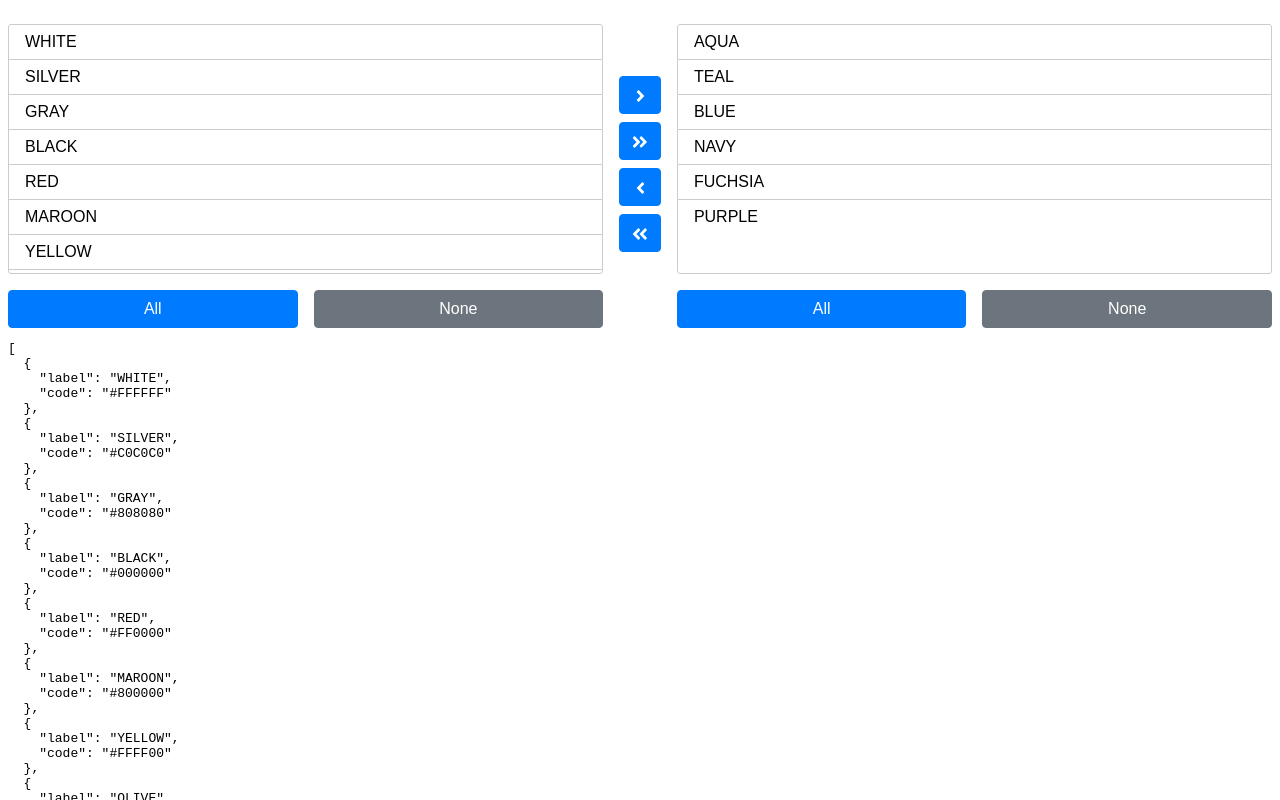
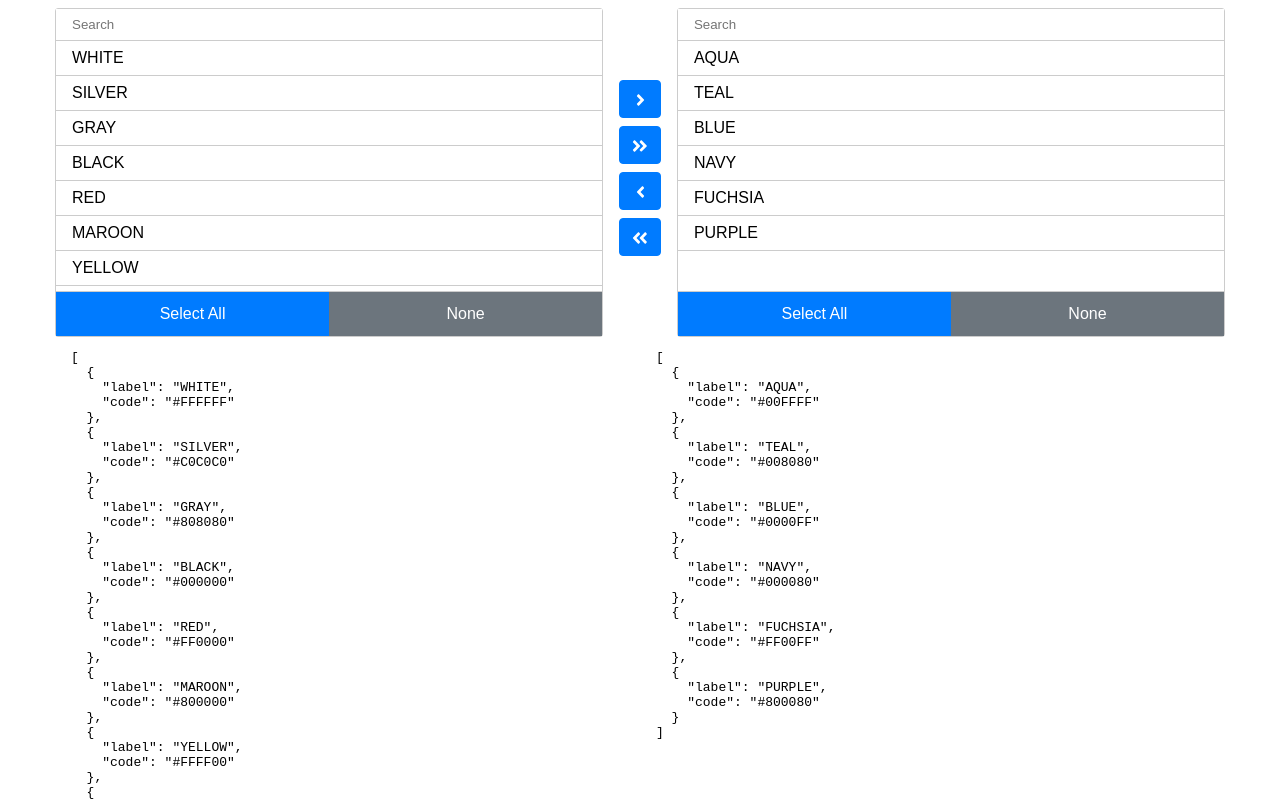
Before and after one commit to VigneshwarSridharan/dual-listbox-vue, a Vue app: page / in a window 1280 px wide. Shown: the top 800 px of the page. Built offline with nearby package versions, Linux system fonts and the light colour scheme.

Commit message:
Adding search and clear option

```diff
--- a/package.json
+++ b/package.json
@@ -25,6 +25,8 @@
     "babel-eslint": "^10.0.1",
     "eslint": "^5.8.0",
     "eslint-plugin-vue": "^5.0.0",
+    "node-sass": "^4.12.0",
+    "sass-loader": "^7.1.0",
     "vue-template-compiler": "^2.5.21"
   },
   "eslintConfig": {
--- a/public/index.html
+++ b/public/index.html
@@ -15,7 +15,7 @@
       rel="stylesheet"
       href="https://stackpath.bootstrapcdn.com/font-awesome/4.7.0/css/font-awesome.min.css"
     /> -->
-    <title>codesandbox</title>
+    <title>Dual Listbox view</title>
   </head>
   <body>
     <noscript>
--- a/src/App.vue
+++ b/src/App.vue
@@ -1,7 +1,12 @@
 <template>
   <div id="app">
     <div class="container mt-3">
-      <DualListBox :source="source" :destination="destination" v-on:onChangeList="onChangeList"/>
+      <DualListBox
+        :source="source"
+        :destination="destination"
+        label="label"
+        @onChangeList="onChangeList"
+      />
       <div class="row">
         <div class="col-sm-6">
           <pre>{{source}}</pre>
@@ -43,4 +48,16 @@ export default {
 </script>
 
 <style>
+.container {
+  max-width: 1170px;
+  margin: 0 auto;
+}
+
+.row {
+  display: flex;
+}
+.col-sm-6 {
+  padding: 0 1rem;
+  width: 100%;
+}
 </style>
--- /dev/null
+++ b/src/assets/style.css
@@ -0,0 +1,101 @@
+*,
+*::before,
+*::after {
+  box-sizing: border-box;
+}
+
+.list-box-wrapper {
+  font-family: sans-serif;
+  width: 100%;
+  display: flex;
+  align-items: center;
+}
+.list-box-wrapper > div {
+  flex: 1;
+}
+.list-box-wrapper .list-box-item {
+  border: solid 1px #cccccc;
+  border-radius: 3px;
+}
+.list-box-wrapper .list-box-item .search-box {
+  border-bottom: solid 1px #cccccc;
+  position: relative;
+}
+.list-box-wrapper .list-box-item .search-box input {
+  border: none;
+  width: 100%;
+  padding: 0.5rem 1rem;
+}
+.list-box-wrapper .list-box-item .search-box .clear-search {
+  position: absolute;
+  padding: 0.5rem;
+  right: 0;
+  top: 0;
+  cursor: pointer;
+  font-weight: bold;
+  color: #e74c3c;
+}
+.list-box-wrapper .list-box-item .list-box {
+  height: 250px;
+  overflow: auto;
+  list-style: none;
+  padding: 0;
+  margin: 0;
+}
+.list-box-wrapper .list-box-item .list-box .list-item {
+  padding: 0.5rem 1rem;
+  border-bottom: solid 1px #cccccc;
+  cursor: pointer;
+}
+.list-box-wrapper .list-box-item .bulk-action {
+  display: flex;
+  border-top: solid 1px #cccccc;
+  text-align: center;
+}
+.list-box-wrapper .list-box-item .bulk-action .select-all {
+  width: 100%;
+  padding: 0.8rem;
+  background-color: #007bff;
+  color: #fff;
+}
+.list-box-wrapper .list-box-item .bulk-action .deselect-all {
+  width: 100%;
+  padding: 0.8rem;
+  background-color: #6c757d;
+  color: #fff;
+}
+.list-box-wrapper .actions {
+  flex-grow: 0;
+  padding: 0 1rem;
+}
+.list-box-wrapper .actions .btn-action {
+  margin-bottom: 0.5rem;
+}
+
+.btn-action {
+  display: inline-block;
+  font-weight: 400;
+  color: #212529;
+  text-align: center;
+  vertical-align: middle;
+  -webkit-user-select: none;
+  -moz-user-select: none;
+  -ms-user-select: none;
+  user-select: none;
+  background-color: transparent;
+  border: 1px solid transparent;
+  padding: 0.375rem 0.75rem;
+  font-size: 1rem;
+  line-height: 1.5;
+  border-radius: 0.25rem;
+  transition: color 0.15s ease-in-out, background-color 0.15s ease-in-out, border-color 0.15s ease-in-out, box-shadow 0.15s ease-in-out;
+  display: block;
+  width: 100%;
+  color: #fff;
+  background-color: #007bff;
+  border-color: #007bff;
+  cursor: pointer;
+}
+.btn-action svg {
+  vertical-align: middle;
+}
--- /dev/null
+++ b/src/assets/style.scss
@@ -0,0 +1,103 @@
+*,
+*::before,
+*::after {
+  box-sizing: border-box;
+}
+.list-box-wrapper {
+  font-family: sans-serif;
+  width: 100%;
+  display: flex;
+  align-items: center;
+  & > div {
+    flex: 1;
+  }
+  .list-box-item {
+    border: solid 1px #cccccc;
+    border-radius: 3px;
+    .search-box {
+      border-bottom: solid 1px #cccccc;
+      position: relative;
+      input {
+        border: none;
+        width: 100%;
+        padding: 0.5rem 1rem;
+      }
+      .clear-search {
+        position: absolute;
+        padding: .5rem;
+        right: 0;
+        top: 0;
+        cursor: pointer;
+        font-weight: bold;
+        color: #e74c3c;
+      }
+    }
+    .list-box {
+      height: 250px;
+      overflow: auto;
+      list-style: none;
+      padding: 0;
+      margin: 0;
+      .list-item {
+        padding: 0.5rem 1rem;
+        border-bottom: solid 1px #cccccc;
+        cursor: pointer;
+        // &:last-child {
+        //   border: none;
+        // }
+      }
+    }
+    .bulk-action {
+      display: flex;
+      border-top: solid 1px #cccccc;
+      text-align: center;
+      .select-all {
+        width: 100%;
+        padding:0.8rem;
+        background-color: #007bff;
+        color: #fff;
+      }
+      .deselect-all {
+        width: 100%;
+        padding:0.8rem;
+        background-color: #6c757d;
+        color: #fff;
+      }
+    }
+  }
+  .actions {
+    flex-grow: 0;
+    padding: 0 1rem;
+    .btn-action {
+      margin-bottom: 0.5rem;
+    }
+  }
+}
+.btn-action {
+  display: inline-block;
+  font-weight: 400;
+  color: #212529;
+  text-align: center;
+  vertical-align: middle;
+  -webkit-user-select: none;
+  -moz-user-select: none;
+  -ms-user-select: none;
+  user-select: none;
+  background-color: transparent;
+  border: 1px solid transparent;
+  padding: 0.375rem 0.75rem;
+  font-size: 1rem;
+  line-height: 1.5;
+  border-radius: 0.25rem;
+  transition: color 0.15s ease-in-out, background-color 0.15s ease-in-out, border-color 0.15s ease-in-out,
+    box-shadow 0.15s ease-in-out;
+  display: block;
+  width: 100%;
+  color: #fff;
+  background-color: #007bff;
+  border-color: #007bff;
+  cursor: pointer;
+  svg {
+    vertical-align: middle;
+  }
+}
--- a/src/components/DualListBox.vue
+++ b/src/components/DualListBox.vue
@@ -1,18 +1,31 @@
 <template>
   <div class="list-box-wrapper">
-    <div>
+    <div class="list-box-item">
+      <div class="search-box">
+        <input v-model="searchSource" type="text" placeholder="Search" />
+        <div
+          v-if="searchSource"
+          class="clear-search"
+          title="Clear Search"
+          @click=" searchSource='' "
+        >&times;</div>
+      </div>
       <ul class="list-box">
         <li
-          v-for="(item,key) in source"
+          v-for="(item,key) in source.filter(item => item[label in item ? label : 'label'].toLowerCase().includes(searchSource.toLowerCase()))"
           v-bind:key="key"
           class="list-item"
           v-bind:style="{backgroundColor: item.selected ? '#eeeeee':''}"
           @click="selectSource(key)"
-        >{{item.label}}</li>
+        >{{item[label in item ? label : 'label']}}</li>
+        <li
+          v-if="source.filter(item => item[label in item ? label : 'label'].toLowerCase().includes(searchSource.toLowerCase())).length == 0 && source.length"
+          class="list-item"
+        >No results found</li>
       </ul>
       <div class="bulk-action">
-        <div class="btn-action select-all" @click="selectAllSource">All</div>
-        <div class="btn-action deselect-all" @click="deSelectAllSource">None</div>
+        <div class="select-all" @click="selectAllSource">Select All</div>
+        <div class="deselect-all" @click="deSelectAllSource">None</div>
       </div>
     </div>
     <div class="actions">
@@ -49,19 +62,32 @@
         </svg>
       </div>
     </div>
-    <div>
+    <div class="list-box-item">
+      <div class="search-box">
+        <input v-model="searchDestination" type="text" placeholder="Search" />
+        <div
+          v-if="searchDestination"
+          class="clear-search"
+          title="Clear Search"
+          @click=" searchDestination='' "
+        >&times;</div>
+      </div>
       <ul class="list-group list-group-flush border rounded list-box">
         <li
-          v-for="(item,key) in destination"
+          v-for="(item,key) in destination.filter(item => item[label in item ? label : 'label'].toLowerCase().includes(searchDestination.toLowerCase()))"
           v-bind:key="key"
           class="list-item"
           v-bind:style="{backgroundColor: item.selected ? '#f5f5f5':''}"
           @click="selectDestination(key)"
-        >{{item.label}}</li>
+        >{{item[label in item ? label : 'label']}}</li>
+        <li
+          v-if="destination.filter(item => item[label in item ? label : 'label'].toLowerCase().includes(searchDestination.toLowerCase())).length == 0 && destination.length"
+          class="list-item"
+        >No results found</li>
       </ul>
       <div class="bulk-action">
-        <div class="btn-action select-all" @click="selectAllDestination">All</div>
-        <div class="btn-action deselect-all" @click="deSelectAllDestination">None</div>
+        <div class="select-all" @click="selectAllDestination">Select All</div>
+        <div class="deselect-all" @click="deSelectAllDestination">None</div>
       </div>
     </div>
   </div>
@@ -72,29 +98,36 @@ import angleRight from "../assets/angle-right-solid.svg";
 import angleLeft from "../assets/angle-left-solid.svg";
 import angleDoubleLeft from "../assets/angle-double-left-solid.svg";
 import angleDoubleRight from "../assets/angle-double-right-solid.svg";
+import "../assets/style.css";
 
 export default {
   props: {
     source: Array,
-    destination: Array
+    destination: Array,
+    label: String
   },
   data: function() {
     return {
       angleRight,
       angleLeft,
       angleDoubleLeft,
-      angleDoubleRight
+      angleDoubleRight,
+      searchSource: "",
+      searchDestination: ""
     };
   },
   methods: {
     moveDestination: function() {
       let selected = this.source.filter(f => f.selected);
+      if (!selected.length) return;
       selected = selected.map(item => ({
         ...item,
         selected: false
       }));
       let destination = [...selected, ...this.destination];
       let source = this.source.filter(f => !f.selected);
+      this.searchSource = "";
+      this.searchDestination = "";
       this.$emit("onChangeList", {
         source,
         destination
@@ -102,12 +135,15 @@ export default {
     },
     moveSource: function() {
       let selected = this.destination.filter(f => f.selected);
+      if (!selected.length) return;
       selected = selected.map(item => ({
         ...item,
         selected: false
       }));
       let source = [...selected, ...this.source];
       let destination = this.destination.filter(f => !f.selected);
+      this.searchSource = "";
+      this.searchDestination = "";
       this.$emit("onChangeList", {
         source,
         destination
@@ -119,6 +155,8 @@ export default {
         ...this.destination
       ];
       let source = [];
+      this.searchSource = "";
+      this.searchDestination = "";
       this.$emit("onChangeList", {
         source,
         destination
@@ -130,6 +168,8 @@ export default {
         ...this.source
       ];
       let destination = [];
+      this.searchSource = "";
+      this.searchDestination = "";
       this.$emit("onChangeList", {
         source,
         destination
@@ -202,88 +242,3 @@ export default {
   }
 };
 </script>
-
-<style>
-*,
-*::before,
-*::after {
-  box-sizing: border-box;
-}
-
-.bulk-action {
-  display: flex;
-}
-.bulk-action .select-all {
-  margin-right: 0.5rem;
-}
-.bulk-action .deselect-all {
-  margin-left: 0.5rem;
-}
-
-.list-box-wrapper {
-  font-family: sans-serif;
-  width: 100%;
-  display: flex;
-  align-items: center;
-}
-.list-box-wrapper > div {
-  flex: 1;
-}
-.list-box-wrapper .actions {
-  flex-grow: 0;
-  padding: 0 1rem;
-}
-.list-box-wrapper .actions .btn-action {
-  margin-bottom: 0.5rem;
-}
-.list-box-wrapper .list-box {
-  height: 250px;
-  overflow: auto;
-  list-style: none;
-  padding: 0;
-  border: solid 1px #cccccc;
-  border-radius: 3px;
-}
-.list-box-wrapper .list-box .list-item {
-  padding: 0.5rem 1rem;
-  border-bottom: solid 1px #cccccc;
-  cursor: pointer;
-}
-.list-box-wrapper .list-box .list-item:last-child {
-  border: none;
-}
-
-.btn-action {
-  display: inline-block;
-  font-weight: 400;
-  color: #212529;
-  text-align: center;
-  vertical-align: middle;
-  -webkit-user-select: none;
-  -moz-user-select: none;
-  -ms-user-select: none;
-  user-select: none;
-  background-color: transparent;
-  border: 1px solid transparent;
-  padding: 0.375rem 0.75rem;
-  font-size: 1rem;
-  line-height: 1.5;
-  border-radius: 0.25rem;
-  transition: color 0.15s ease-in-out, background-color 0.15s ease-in-out,
-    border-color 0.15s ease-in-out, box-shadow 0.15s ease-in-out;
-  display: block;
-  width: 100%;
-  color: #fff;
-  background-color: #007bff;
-  border-color: #007bff;
-  cursor: pointer;
-}
-.btn-action svg {
-  vertical-align: middle;
-}
-
-.deselect-all {
-  background-color: #6c757d;
-  border-color: #6c757d;
-}
-</style>
```
Also changed, not shown: 1 other file (tests, documents, lock files or other folders).
